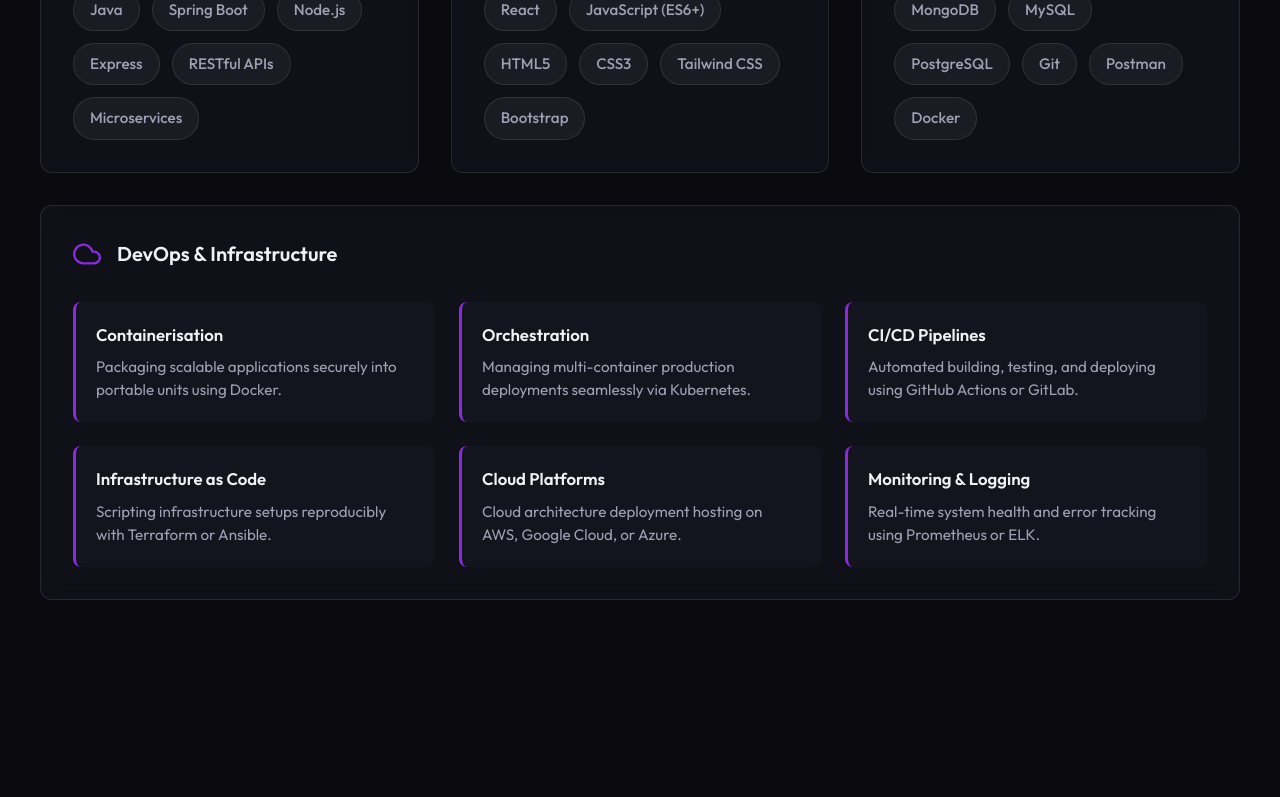
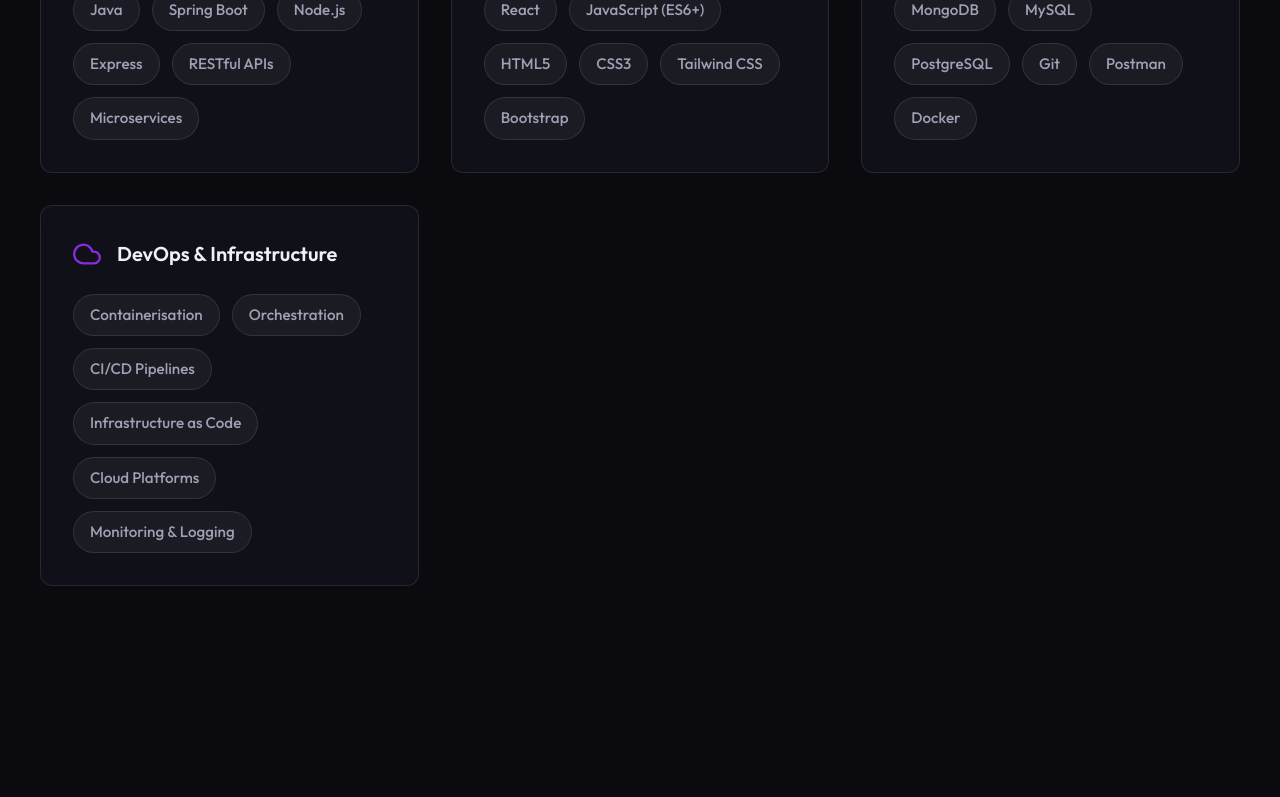
Before and after one commit to Arumugam28/portfolio, a React (Vite) app: page / in a window 1280 px wide. Shown: the part 1843-2640 px from the top of the page. Built offline with nearby package versions, Linux system fonts and the light colour scheme.

Commit message:
Standardize DevOps skills grid

```diff
--- a/src/components/Skills/Skills.jsx
+++ b/src/components/Skills/Skills.jsx
@@ -21,15 +21,7 @@ const Skills = () => {
     {
       title: 'DevOps & Infrastructure',
       icon: <FiCloud />,
-      fullWidth: true,
-      detailedSkills: [
-        { name: 'Containerisation', desc: 'Packaging scalable applications securely into portable units using Docker.' },
-        { name: 'Orchestration', desc: 'Managing multi-container production deployments seamlessly via Kubernetes.' },
-        { name: 'CI/CD Pipelines', desc: 'Automated building, testing, and deploying using GitHub Actions or GitLab.' },
-        { name: 'Infrastructure as Code', desc: 'Scripting infrastructure setups reproducibly with Terraform or Ansible.' },
-        { name: 'Cloud Platforms', desc: 'Cloud architecture deployment hosting on AWS, Google Cloud, or Azure.' },
-        { name: 'Monitoring & Logging', desc: 'Real-time system health and error tracking using Prometheus or ELK.' }
-      ]
+      skills: ['Containerisation', 'Orchestration', 'CI/CD Pipelines', 'Infrastructure as Code', 'Cloud Platforms', 'Monitoring & Logging']
     }
   ];
 
@@ -42,30 +34,16 @@ const Skills = () => {
 
         <div className="skills-category-grid">
           {skillCategories.map((category, index) => (
-            <div key={index} className={`skill-category-card glass-panel ${category.fullWidth ? 'full-width' : ''}`}>
+            <div key={index} className="skill-category-card glass-panel">
               <div className="category-header">
                 <div className="category-icon">{category.icon}</div>
                 <h3 className="category-title">{category.title}</h3>
               </div>
-
-              {category.skills && (
-                <div className="category-skills">
-                  {category.skills.map((skill, i) => (
-                    <span key={i} className="skill-tag">{skill}</span>
-                  ))}
-                </div>
-              )}
-
-              {category.detailedSkills && (
-                <div className="detailed-skills-grid">
-                  {category.detailedSkills.map((item, i) => (
-                    <div key={i} className="detailed-skill-item">
-                      <strong className="detailed-skill-name">{item.name}</strong>
-                      <span className="detailed-skill-desc">{item.desc}</span>
-                    </div>
-                  ))}
-                </div>
-              )}
+              <div className="category-skills">
+                {category.skills.map((skill, i) => (
+                  <span key={i} className="skill-tag">{skill}</span>
+                ))}
+              </div>
             </div>
           ))}
         </div>
```
